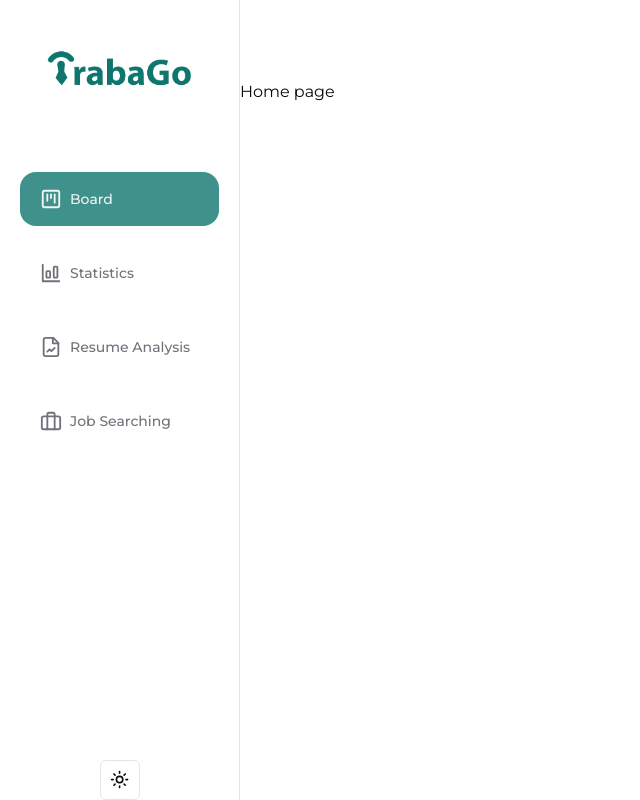
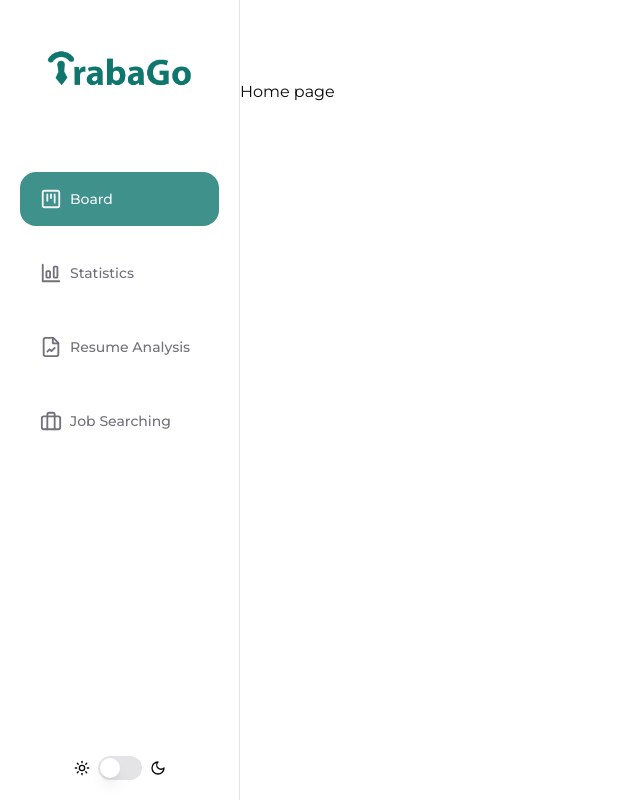
Before and after one commit to DragosMoro/trabago-frontend, a Next.js app: page / in a window 1280 px wide. Shown: the whole page, without its empty margins (0-640 px from the left). Built offline with nearby package versions, Linux system fonts and the light colour scheme.

Commit message:
switch modes with switch component

```diff
--- a/components/sidebar-menu/Sidebar.tsx
+++ b/components/sidebar-menu/Sidebar.tsx
@@ -12,7 +12,7 @@
       <div className="flex flex-col w-full">
         <SidebarRoutes />
       </div>
-      <div className="ml-auto mr-auto mt-auto ">
+      <div className="ml-auto mr-auto mt-auto pb-5 ">
         <ModeToggle />
       </div>
     </div>
--- a/components/ui/mode-toggle.tsx
+++ b/components/ui/mode-toggle.tsx
@@ -1,40 +1,33 @@
-"use client"
+"use client";
 
-import * as React from "react"
-import { Moon, Sun } from "lucide-react"
-import { useTheme } from "next-themes"
-
-import { Button } from "@/components/ui/button"
-import {
-  DropdownMenu,
-  DropdownMenuContent,
-  DropdownMenuItem,
-  DropdownMenuTrigger,
-} from "@/components/ui/dropdown-menu"
+import React, { useEffect } from "react";
+import { useTheme } from "next-themes";
+import { Switch } from "./switch";
+import { Moon, Sun } from "lucide-react";
 
 export function ModeToggle() {
-  const { setTheme } = useTheme()
+  const { setTheme } = useTheme();
+  const [isChecked, setIsChecked] = React.useState(false);
+
+  useEffect(() => {
+    if (isChecked) {
+      setTheme("dark");
+    } else {
+      setTheme("light");
+    }
+  }, [isChecked, setTheme]);
+
+  const toggleTheme = () => {
+    setIsChecked((prev) => !prev);
+  };
 
   return (
-    <DropdownMenu>
-      <DropdownMenuTrigger asChild>
-        <Button variant="outline" size="icon">
-          <Sun className="h-[1.2rem] w-[1.2rem] rotate-0 scale-100 transition-all dark:-rotate-90 dark:scale-0" />
-          <Moon className="absolute h-[1.2rem] w-[1.2rem] rotate-90 scale-0 transition-all dark:rotate-0 dark:scale-100" />
-          <span className="sr-only">Toggle theme</span>
-        </Button>
-      </DropdownMenuTrigger>
-      <DropdownMenuContent align="end">
-        <DropdownMenuItem onClick={() => setTheme("light")}>
-          Light
-        </DropdownMenuItem>
-        <DropdownMenuItem onClick={() => setTheme("dark")}>
-          Dark
-        </DropdownMenuItem>
-        <DropdownMenuItem onClick={() => setTheme("system")}>
-          System
-        </DropdownMenuItem>
-      </DropdownMenuContent>
-    </DropdownMenu>
-  )
+    <div>
+      <div className="flex items-center gap-x-2">
+        <Sun className="h-4 w-4" />
+        <Switch defaultChecked={isChecked} onCheckedChange={toggleTheme} />
+        <Moon className="h-4 w-4" />
+      </div>
+    </div>
+  );
 }
--- /dev/null
+++ b/components/ui/switch.tsx
@@ -0,0 +1,29 @@
+"use client"
+
+import * as React from "react"
+import * as SwitchPrimitives from "@radix-ui/react-switch"
+
+import { cn } from "@/lib/utils"
+
+const Switch = React.forwardRef<
+  React.ElementRef<typeof SwitchPrimitives.Root>,
+  React.ComponentPropsWithoutRef<typeof SwitchPrimitives.Root>
+>(({ className, ...props }, ref) => (
+  <SwitchPrimitives.Root
+    className={cn(
+      "peer inline-flex h-[24px] w-[44px] shrink-0 cursor-pointer items-center rounded-full border-2 border-transparent transition-colors focus-visible:outline-none focus-visible:ring-2 focus-visible:ring-ring focus-visible:ring-offset-2 focus-visible:ring-offset-background disabled:cursor-not-allowed disabled:opacity-50 data-[state=checked]:bg-primary data-[state=unchecked]:bg-input",
+      className
+    )}
+    {...props}
+    ref={ref}
+  >
+    <SwitchPrimitives.Thumb
+      className={cn(
+        "pointer-events-none block h-5 w-5 rounded-full bg-background shadow-lg ring-0 transition-transform data-[state=checked]:translate-x-5 data-[state=unchecked]:translate-x-0"
+      )}
+    />
+  </SwitchPrimitives.Root>
+))
+Switch.displayName = SwitchPrimitives.Root.displayName
+
+export { Switch }
--- a/package.json
+++ b/package.json
@@ -12,6 +12,7 @@
     "@radix-ui/react-dialog": "^1.0.5",
     "@radix-ui/react-dropdown-menu": "^2.0.6",
     "@radix-ui/react-slot": "^1.0.2",
+    "@radix-ui/react-switch": "^1.0.3",
     "class-variance-authority": "^0.7.0",
     "clsx": "^2.0.0",
     "lucide-react": "^0.285.0",
```
Also changed, not shown: 1 other file (tests, documents, lock files or other folders).
